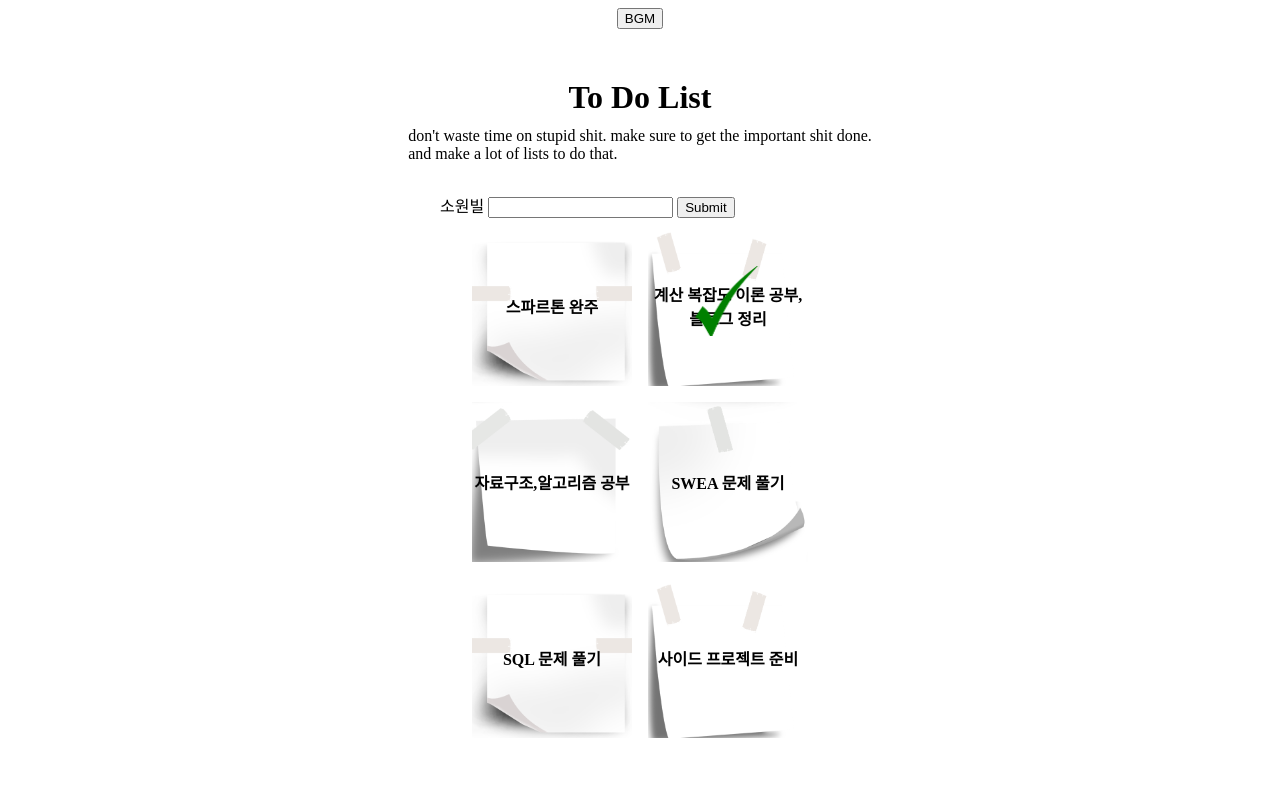
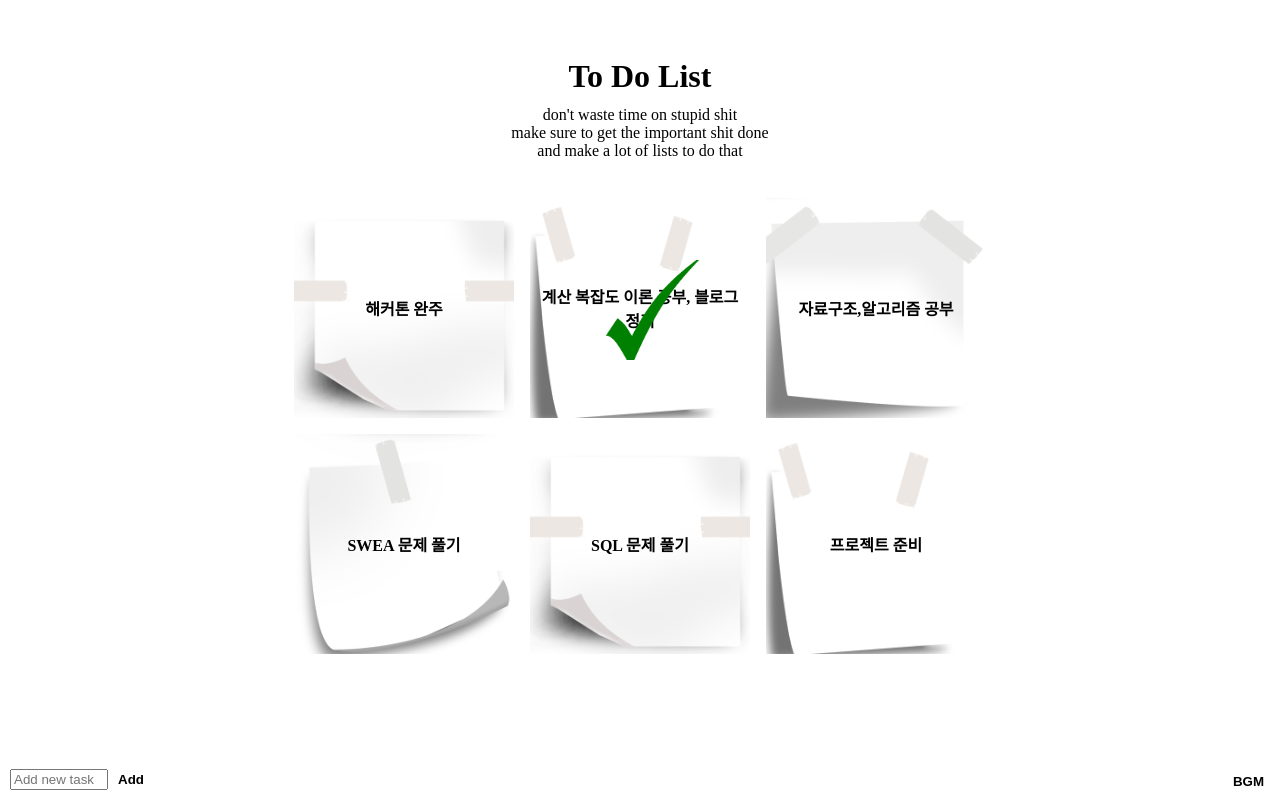
Before and after one commit to kngslbm/todolist, a plain HTML site: page index.html in a window 1280 px wide. Both pictures are taken after a click on the element "계산 복잡도 이론 공부, 블로그 정리". Drawn offline with Linux system fonts and the light colour scheme.

Commit message:
to do list 추가 기능

```diff
--- a/index.html
+++ b/index.html
@@ -9,28 +9,31 @@
 </head>
 
 <body class="bg center">
+    <!-- BGM button -->
     <button class="btn1">BGM</button>
 
+    <!-- Title -->
     <h1 class="title">To Do List</h1>
-    <p class="msg">don't waste time on stupid shit. make sure to get the important shit done.
-        <br>and make a lot of lists to do that.
+    <p class="msg" align="center">don't waste time on stupid shit <br>make sure to get the important shit done
+        <br>and make a lot of lists to do that
     </p>
-    <!-- 버킷리스트 입력 받기-->
-    <form>
-        <div class="mb-3">
-            <label for="exampleInputEmail1" class="form-label">소원빌</label>
-            <input type="email" class="form-control" id="exampleInputEmail1" aria-describedby="emailHelp">
-            <button type="submit" class="btn btn-primary">Submit</button>
-    </form>
+    <!-- To Do List 입력 받기-->
+    <div class="input-container">
+        <input type="text" id="todoInput" placeholder="Add new task">
+        <button id="addButton">Add</button>
+    </div>
 
+    <!-- To Do List -->
     <div class="flex-row wrap">
-        <div class="postit post1 center">스파르톤 완주</div>
+        <div class="postit post1 center">해커톤 완주</div>
         <div class="postit post2 center">계산 복잡도 이론 공부, 블로그 정리</div>
         <div class="postit post3 center">자료구조,알고리즘 공부</div>
         <div class="postit post4 center">SWEA 문제 풀기</div>
         <div class="postit post1 center">SQL 문제 풀기</div>
-        <div class="postit post2 center">사이드 프로젝트 준비</div>
+        <div class="postit post2 center">프로젝트 준비</div>
     </div>
+
+    <!-- J.S -->
     <script src="script.js"></script>
 </body>
 
--- a/script.js
+++ b/script.js
@@ -43,3 +43,43 @@ document.querySelector(".btn1").addEventListener("click", function () {
     isPlaying = true; // 재생 중인지 여부를 true로 변경
   }
 });
+
+// To Do 항목 추가
+document.getElementById("addButton").addEventListener("click", function () {
+  // 입력 필드에서 값을 가져옴
+  const todoText = document.getElementById("todoInput").value.trim();
+
+  // 값이 비어있지 않은 경우에만 추가
+  if (todoText !== "") {
+    // 새로운 To Do 항목을 생성
+    const newTodo = document.createElement("div");
+    newTodo.classList.add("postit", "center");
+
+    // To Do 리스트에 추가
+    const todoList = document.querySelector(".flex-row");
+
+    // 새로운 To Do 항목 추가
+    todoList.appendChild(newTodo);
+    newTodo.textContent = todoText;
+
+    // To Do 항목의 클래스를 순서대로 부여
+    const existingTodos = todoList.querySelectorAll('.postit');
+    const newClassIndex = existingTodos.length % 4; // 현재 클래스 인덱스 계산
+    newTodo.classList.add(`post${newClassIndex + 1}`);
+
+    // 입력 필드 초기화
+    document.getElementById("todoInput").value = "";
+
+    // 클릭 이벤트 추가
+    newTodo.addEventListener("click", function () {
+      newTodo.classList.toggle("done");
+      // 로컬 스토리지에 상태 저장
+      const index = Array.from(todoList.children).indexOf(newTodo);
+      if (newTodo.classList.contains("done")) {
+        localStorage.setItem("postit" + index, "done");
+      } else {
+        localStorage.setItem("postit" + index, "");
+      }
+    });
+  }
+});
--- a/style.css
+++ b/style.css
@@ -20,8 +20,9 @@ html {
 }
 
 .postit {
-    width: 160px;
-    height: 160px;
+    padding: 10px;
+    width: 200px;
+    height: 200px;
     background-size: cover;
     background-position: center;
     margin: 8px;
@@ -49,7 +50,7 @@ html {
 
 .wrap {
     flex-wrap: wrap;
-    width: 400px;
+    width: 800px;
 }
 
 .post1 {
@@ -74,11 +75,37 @@ html {
 
 .done::after {
     content: "";
-    width: 65px;
-    height: 70px;
+    width: 100px;
+    height: 100px;
     background-image: url("./check.png");
     background-size: cover;
     background-position: center;
     position: absolute;
-    top: 25%;
+    right: 20%;
+    top: 28%;
 }
+
+.btn1 {
+    border: none;
+    background-color: transparent;
+    position: absolute;
+    bottom: 10px;
+    right: 10px;
+    font-weight: bold;
+}
+
+.input-container {
+    position: absolute;
+    bottom: 10px;
+    left: 10px;
+}
+
+#todoInput {
+    width: 90px;
+}
+
+#addButton {
+    border: none;
+    background-color: transparent;
+    font-weight: bold;
+}
```
